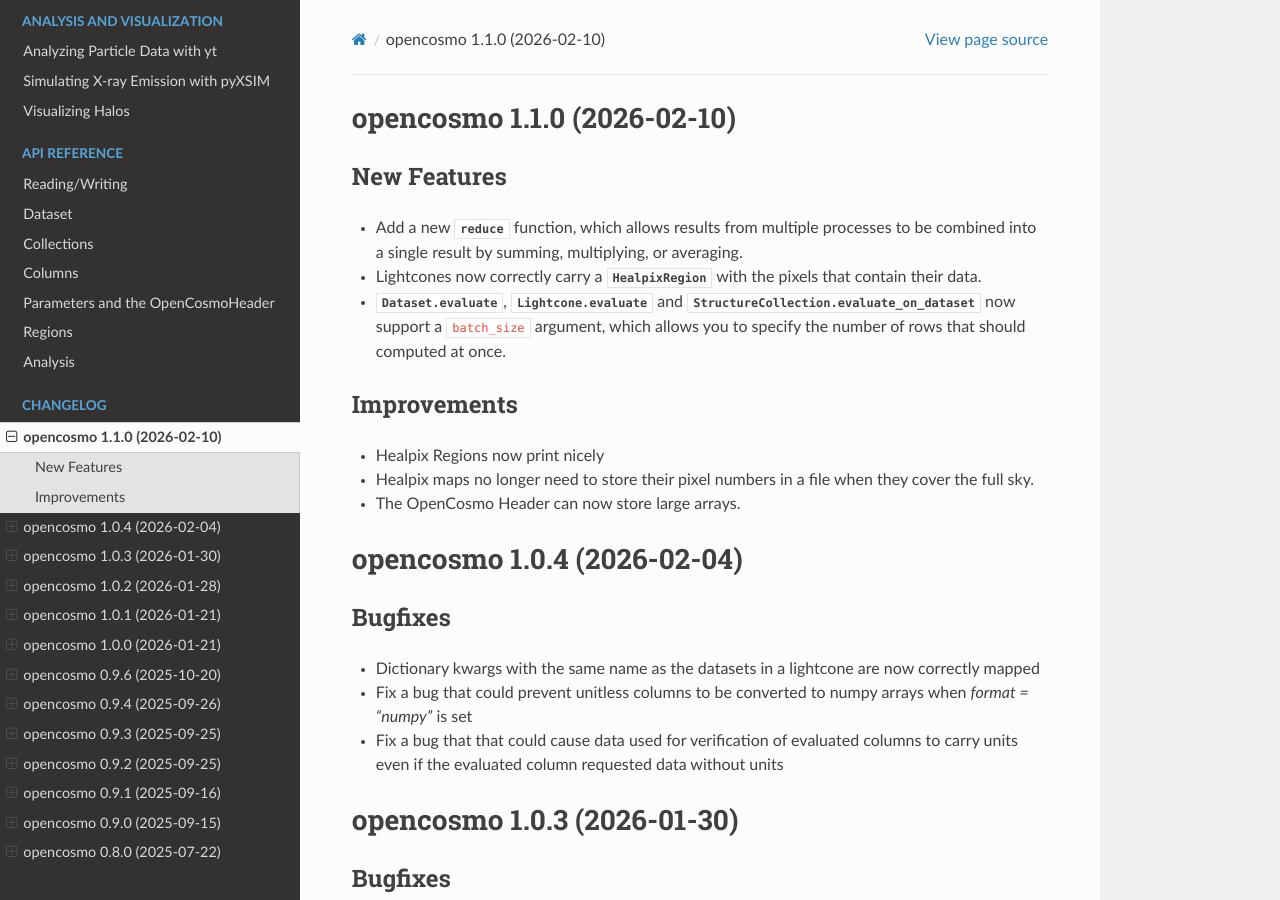
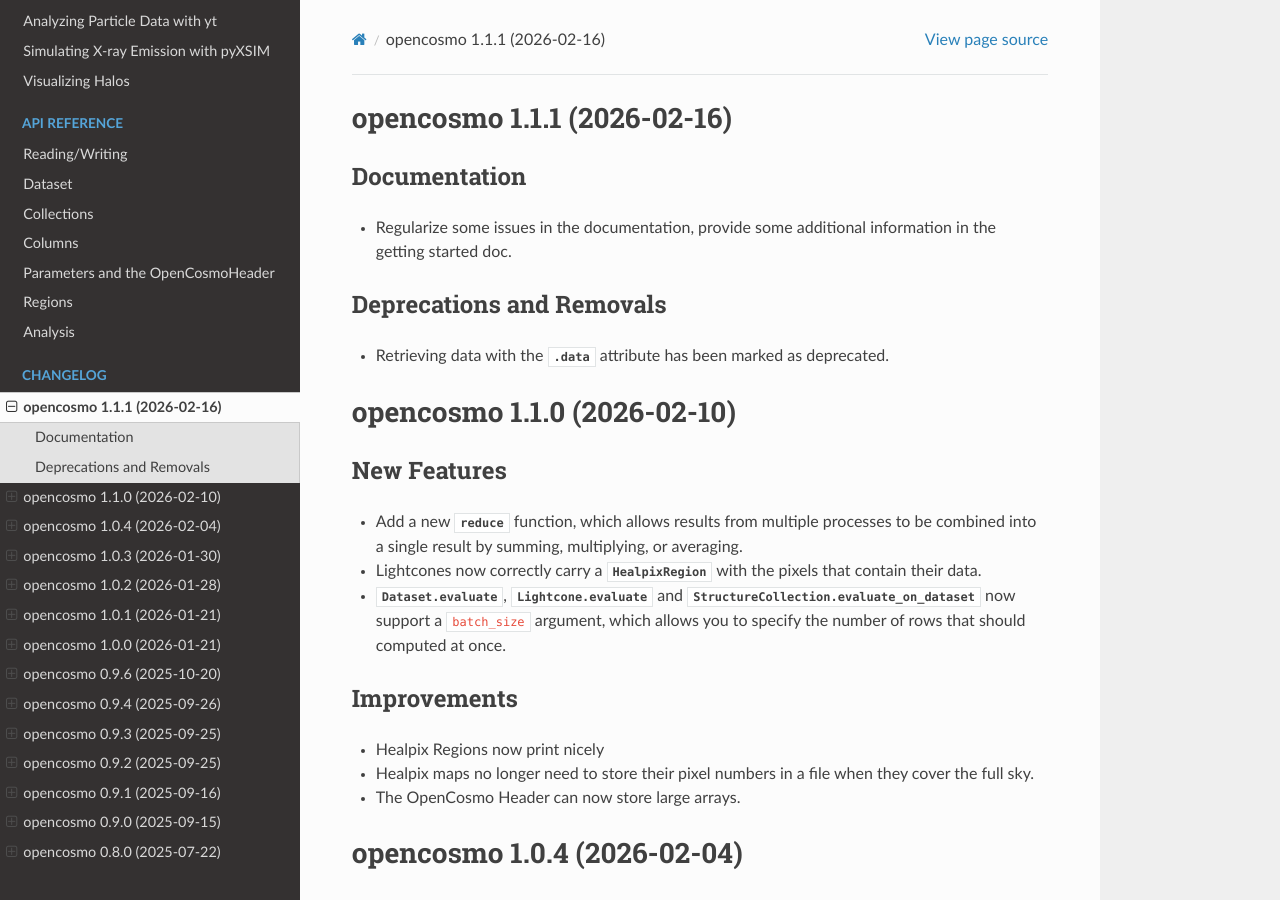
Before and after one commit to ArgonneCPAC/OpenCosmo, a Sphinx documentation site: the page built from docs/source/changelog.rst, in a window 1280 px wide and 900 px high. Built offline with Sphinx 7.4.7 and the Read the Docs theme 3.1.0, drawn with Linux system fonts in a browser that asks for light colours.

Commit message:
Render changelog

```diff
--- a/changes/+976a0d28.doc.rst
+++ /dev/null
@@ -1 +0,0 @@
-Regularize some issues in the documentation, provide some additional information in the getting started doc.
--- a/changes/+c3e45e2f.removal.rst
+++ /dev/null
@@ -1 +0,0 @@
-Retrieving data with the :py:meth:`.data <opencosmo.Dataset.data>` attribute has been marked as deprecated.
--- a/docs/source/changelog.rst
+++ b/docs/source/changelog.rst
@@ -1,3 +1,18 @@
+opencosmo 1.1.1 (2026-02-16)
+===============================
+
+Documentation
+-------------
+
+- Regularize some issues in the documentation, provide some additional information in the getting started doc.
+
+
+Deprecations and Removals
+-------------------------
+
+- Retrieving data with the :py:meth:`.data <opencosmo.Dataset.data>` attribute has been marked as deprecated.
+
+
 opencosmo 1.1.0 (2026-02-10)
 ===============================
 
```
